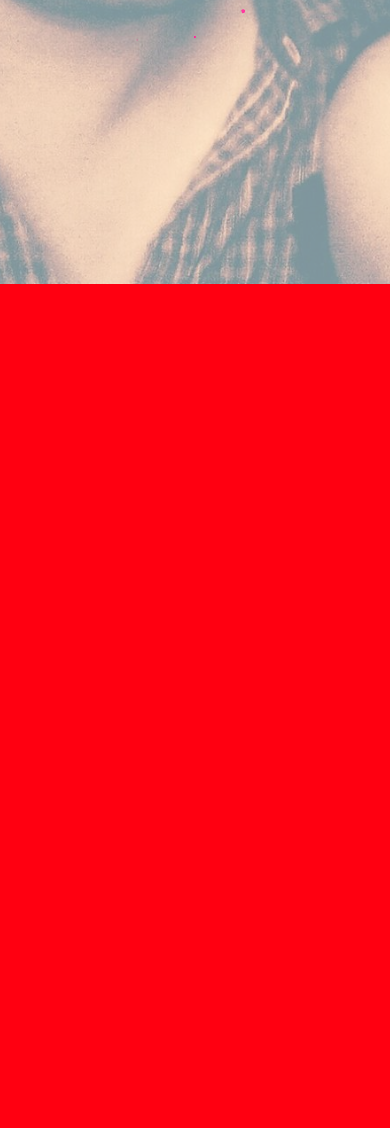
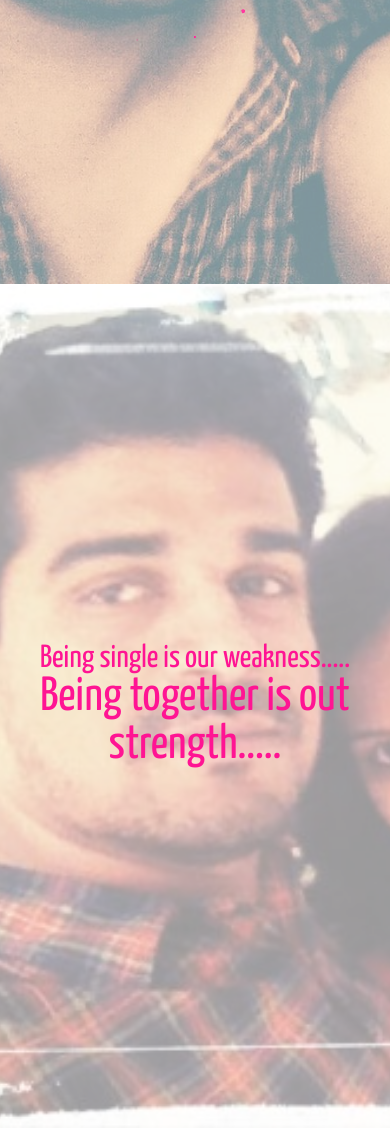
Before and after one commit to surendarr28/invitaion, a website built with webpack: page index.html in a window 390 px wide. Shown: the part 560-1688 px from the top of the page. Built offline with nearby package versions, Linux system fonts and the light colour scheme; a web font is replaced by a local one.

Commit message:
[ui fix second page]

```diff
--- a/app.css
+++ b/app.css
@@ -15,7 +15,19 @@ body {
 .secondPage{
   height: 100vh;
   width: 100vw;
-  background-color:#f01;
+  position: relative;
+}
+
+.secondPageImage{
+  height: 100vh;
+  width: 100vw;
+  position: relative;
+  background: url(/images/weds3.jpg);
+  background-attachment: fixed;
+  background-repeat: no-repeat;
+  background-position: -1px -150px;
+  opacity: 0.4;
+  background-size: cover;
 }
 
 .back-ground {
@@ -52,6 +64,17 @@ body {
     text-align: center;
     position: absolute;
     top: 63%;
+    left: 50%;
+    transform: translate(-50%,-50%);
+    -webkit-transform: translate(-50%,-50%);
+    -moz-transform: translate(-50%,-50%);
+}
+
+.invit-block-second {
+    width: 100%;
+    text-align: center;
+    position: absolute;
+    top: 50%;
     left: 50%;
     transform: translate(-50%,-50%);
     -webkit-transform: translate(-50%,-50%);
@@ -187,6 +210,10 @@ svg {
   background-position: -130px 0px;
 }
 
+.secondPageImage{
+  background-position: 0px 0px;
+}
+
 
 .invite-weds {
   font-size: 30px;
@@ -199,6 +226,9 @@ svg {
 
 .subtext {
   font-size: 1.5em;
+}
+.secondPageImage{
+  background-position: 0px 0px;
 }
 
 .back-ground {
@@ -223,6 +253,9 @@ svg {
 .back-ground {
   background-position: -130px 0px;
 }
+.secondPageImage{
+      background-position: -200px 0px;
+}
 .invite-weds {
   font-size: 20px;
 }
@@ -242,8 +275,20 @@ svg {
 .back-ground {
   background-position: -130px 0px;
 }
+
+.secondPageImage{
+      background-position: -200px 0px;
+}
 .invite-weds {
   font-size: 20px;
 }
 
 }
+
+.weakness {
+  font-size: 2em;
+}
+
+.strength {
+  font-size: 3em;
+}
--- a/index.html
+++ b/index.html
@@ -47,6 +47,11 @@
         </div>
     </div>
     <div class="secondPage">
+    <div class="secondPageImage"></div>
+        <div class="invit-block-second">
+            <span class="invitation-name invitation-name-span weakness">Being single is our weakness.....</span><br/>
+            <span class="invitation-name invitation-name-span strength"> Being together is out strength.....</span>
+        </div>
     </div>
 </body>
 <script src="https://code.jquery.com/jquery-2.2.4.min.js" integrity="sha256-BbhdlvQf/xTY9gja0Dq3HiwQF8LaCRTXxZKRutelT44="
```
Also changed, not shown: images/weds3.jpg (added).
